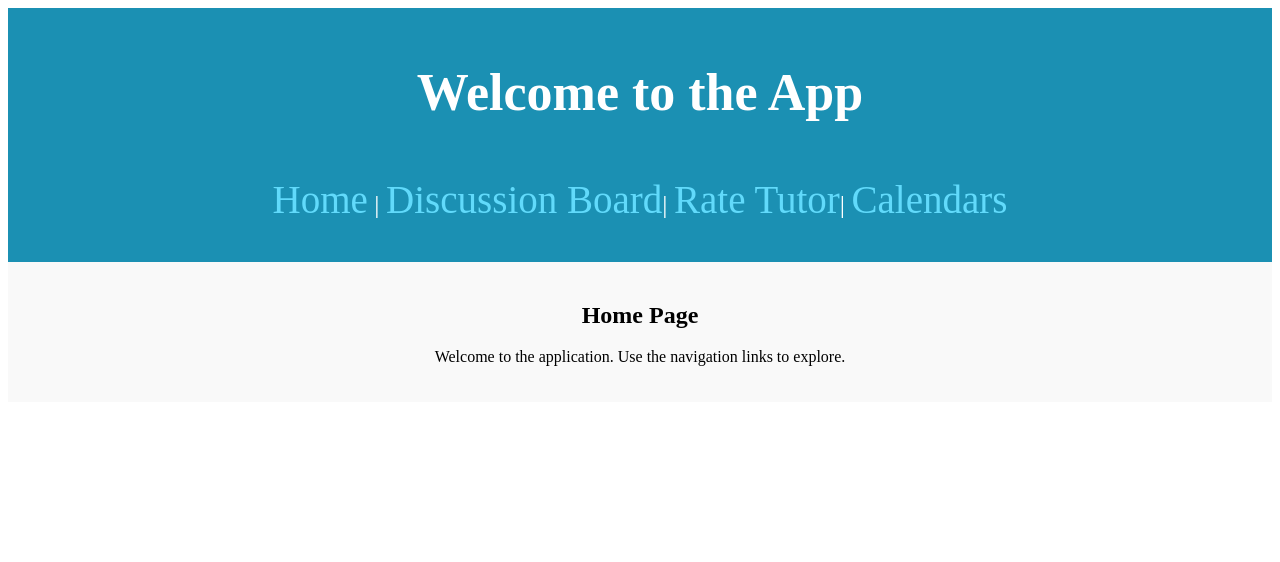
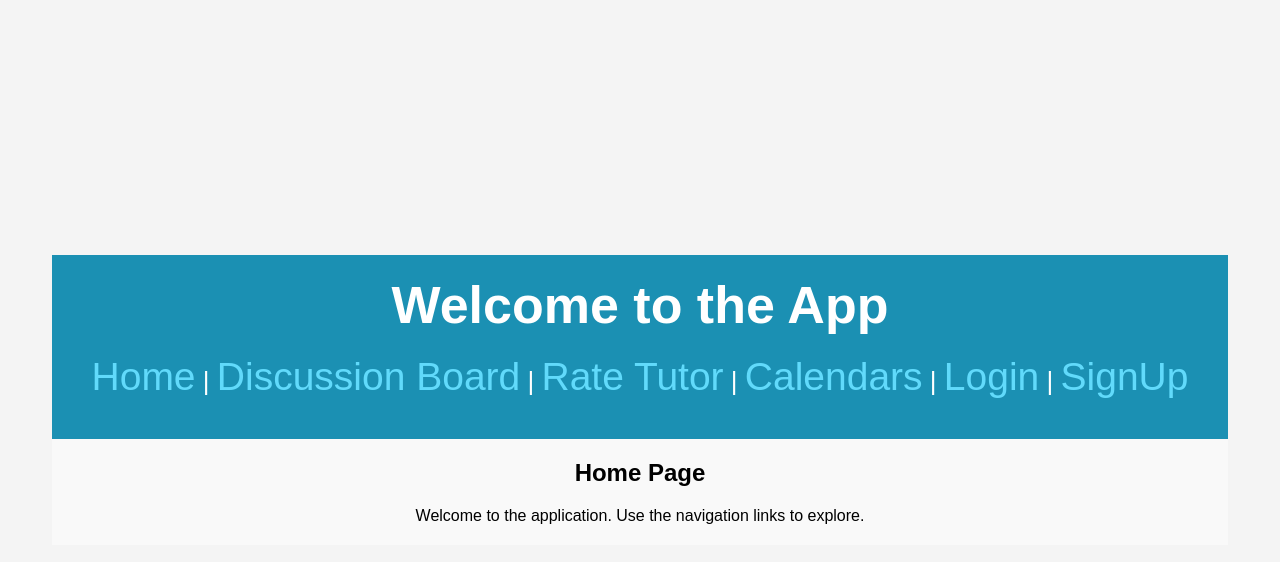
Before and after one commit to misartai/BoilerTutors, a React (Create React App) app in the folder my-react-app/: page / in a window 1280 px wide. Shown: the top 562 px of the page. Built offline with nearby package versions, Linux system fonts and the light colour scheme.

Commit message:
Update App.js

```diff
--- a/my-react-app/src/App.js
+++ b/my-react-app/src/App.js
@@ -12,6 +12,8 @@ import Home from './pages/Home';
 import DiscussionBoard from './pages/discussionBoard';
 import RateTutor from './pages/rateTutor.js';
 import Calendar from './pages/CalendarComponent'
+import Login from './pages/login.js'
+import Signup from './pages/signup.js'
 
 function Layout() {
   return (
@@ -20,10 +22,12 @@ function Layout() {
         <h1>Welcome to the App</h1>
         {/* Navigation Links */}
         <nav>
-          <Link to="/">Home</Link> |{' '}
-          <Link to="/discussion-board">Discussion Board</Link>|{' '}
-          <Link to="/rate-tutor">Rate Tutor</Link>|{' '}
-          <Link to="/calendar">Calendars</Link>
+          <Link to="/">Home</Link>{' '}|{' '}
+          <Link to="/discussion-board">Discussion Board</Link>{' '}|{' '}
+          <Link to="/rate-tutor">Rate Tutor</Link>{' '}|{' '}
+          <Link to="/calendar">Calendars</Link>{' '}|{' '}
+          <Link to="/login">Login</Link>{' '}|{' '}
+          <Link to="/signup">SignUp</Link>
         </nav>
       </header>
       {/* Outlet renders the matched child route component */}
@@ -46,6 +50,8 @@ function App() {
           <Route path="discussion-board" element={<DiscussionBoard />} />
           <Route path="rate-tutor" element={<RateTutor />} />
           <Route path="calendar" element={<Calendar />} />
+          <Route path="login" element={<Login />} />
+          <Route path="signup" element={<Signup />} />
         </Route>
       </Routes>
     </Router>
```
